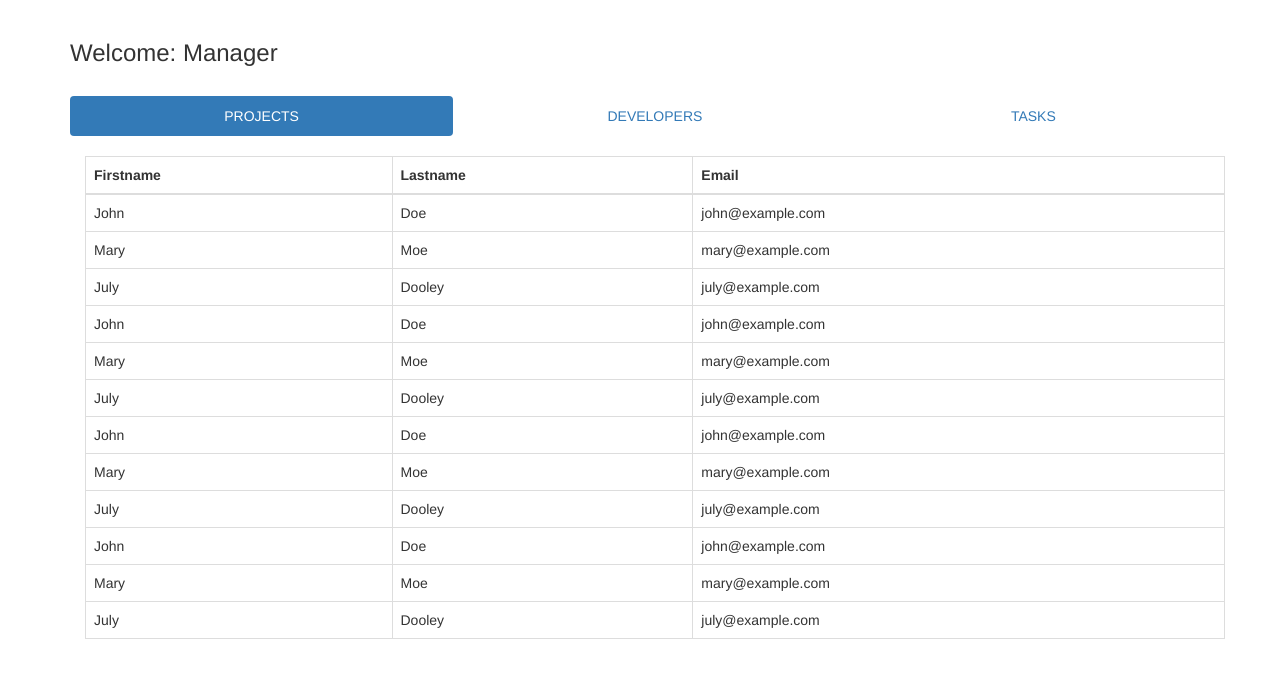
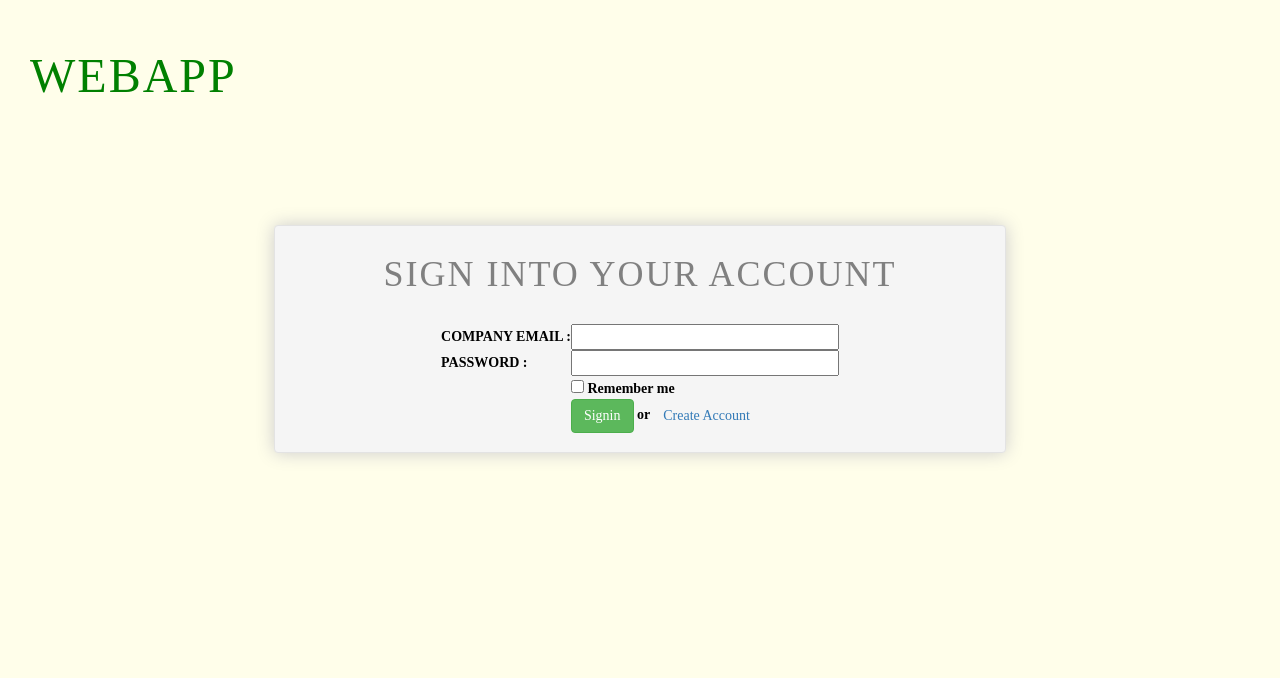
Before and after one commit to stoic1979/ProjectManager, a Flask app: page / in a window 1280 px wide. Shown: the top 678 px of the page. Run offline with Flask 2, Linux system fonts and the light colour scheme; lists and menus that the app fills with data are empty; some libraries are stand-ins or nearby versions.

Commit message:
updaed files to modify ui

```diff
--- a/app.py
+++ b/app.py
@@ -1,4 +1,4 @@
-from flask import Flask, request, make_response, render_template
+from flask import Flask, request, make_response, render_template, jsonify
 from functools import wraps
 from wtforms.fields import SelectField
 from db import Mdb
@@ -33,8 +33,14 @@ def token_required(f):
 
 @app.route('/')
 def home():
-    templateData = {'title': 'Login PAge'}
-    return render_template('home.html', **templateData)
+    templateData = {'title': 'Signup Page'}
+    return render_template('index.html', **templateData)
+
+
+@app.route('/signin')
+def signin():
+    templateData = {'title': 'Signin Page'}
+    return render_template('signin.html', **templateData)
 
 # its for testing
 @app.route('/protected')
@@ -50,7 +56,6 @@ def unprotected():
 
 @app.route('/register', methods=['POST'])
 def register():
-    ret = {}
     try:
         company_name = request.form['company_name']
         company_email = request.form['company_email']
@@ -59,22 +64,19 @@ def register():
         confirm_password =request.form['confirm_password']
         if password == confirm_password:
             mdb.register(company_name, company_email, manager_username, password, confirm_password)
-            ret['error'] = 0
-            ret['msg'] = 'Manager Registered Successfully'
-        else:
-            ret['error'] = 1
-            ret['msg'] = 'password is not match'
+            print('User is added successfully')
+            templateData = {'title': 'Signin Page'}
     except Exception as exp:
-        ret['error'] = 2
-        ret['msg'] = exp
+        print('add_user() :: Got exception: %s' % exp)
         print(traceback.format_exc())
-    return json.dumps(ret)
+    return render_template('index.html', **templateData)
 
 
 @app.route('/login', methods=['POST'])
 def login():
     ret = {}
     try:
+
         company_email = request.form['company_email']
         password = request.form['password']
         if mdb.user_exists(company_email, password):
@@ -89,6 +91,7 @@ def login():
             ret['msg'] = 'Login Successfull'
             ret['error'] = 0
             ret['token'] = token.decode('UTF-8')
+            templateData = {'title' : 'singin page'}
         else:
             ret['msg'] = 'Login failed'
             ret['error'] = 1
@@ -96,7 +99,8 @@ def login():
         ret['msg'] = '%s' % exp
         ret['error'] = 1
         print(traceback.format_exc())
-    return json.dumps(ret)
+    # return jsonify(ret)
+    return render_template('home.html', **templateData)
 
 
 if __name__ == '__main__':
--- /dev/null
+++ b/static/css/style.css
@@ -0,0 +1,33 @@
+#login
+    {
+    margin-top: 10%;
+    margin-right: 20%;
+    margin-left: 20%;
+    box-shadow: 0 0 18px #ccc;
+    }
+
+body
+ {
+    background: #fffeea;
+    font-family: vardana;
+    color:black;
+    padding: 30px
+ }
+
+h4
+ {
+ font-size: 36px;
+ text-transform: uppercase;
+ letter-spacing: 2px;
+ text-align: center;
+ color: gray;
+ }
+
+h2
+ {
+ font-size: 48px;
+ text-transform: uppercase;
+ letter-spacing: 2px;
+ text-align: left;
+ color: green;
+ }
--- a/templates/home.html
+++ b/templates/home.html
@@ -27,7 +27,7 @@
       <div class="container">
           <BR>
   <table class="table table-bordered">
-    <thead>
+    <center><thead>
       <tr>
         <th>Firstname</th>
         <th>Lastname</th>
@@ -96,8 +96,9 @@
         <td>july@example.com</td>
       </tr>
 
-    </tbody>
+    </tbody></center>
   </table>
+
 </div>
     </div>
     <div id="DEVELOPERS" class="tab-pane fade">
--- /dev/null
+++ b/templates/index.html
@@ -0,0 +1,43 @@
+<!DOCTYPE html>
+<html lang="en">
+<head>
+    <title>Bootstrap Login</title>
+    <meta charset="utf-8">
+    <meta name="viewport" content="width=device-width, initial-scale=1">
+    <script src="https://ajax.googleapis.com/ajax/libs/jquery/3.2.1/jquery.min.js"></script>
+    <script src="https://maxcdn.bootstrapcdn.com/bootstrap/3.3.7/js/bootstrap.min.js"></script>
+    <link rel="stylesheet" href="https://maxcdn.bootstrapcdn.com/bootstrap/3.3.7/css/bootstrap.min.css">
+    <link rel="stylesheet" type="text/css" href="{{ url_for('static', filename='css/style.css') }}" />
+</head>
+
+<body>
+    <h2>webapp</h2>
+    <div id="login" class="span3 well well-large offset4">
+        <center>
+        <h4>Sign into your account</h4><br>
+        <form class="form" action="/login" method="post">
+        <table>
+            <tr>
+                <th>COMPANY EMAIL :</th><th><input type="text" size="30" name="company_email" required=""></tr>
+            </tr>
+
+            <tr>
+                <th>PASSWORD :</th><th><input type="password" size="30" name="password" required=""></tr>
+            </tr>
+
+            <tr>
+                <th><label class="checkbox" for="rememberme"></th>
+                <th><input type="checkbox" /> Remember me</label></th>
+            </tr>
+
+            <tr>
+                <th></th>
+                <th><input class="btn btn-success" type="submit" value="Signin">
+                    or<a class="btn" href="signin">Create Account</a></th>
+           </tr>
+        </table>
+        </form>
+        </center>
+    </div>
+</body>
+</html>
```
Also changed, not shown: templates/signin.html (added, +53 -0 lines), templates/__init__.py (deleted).
